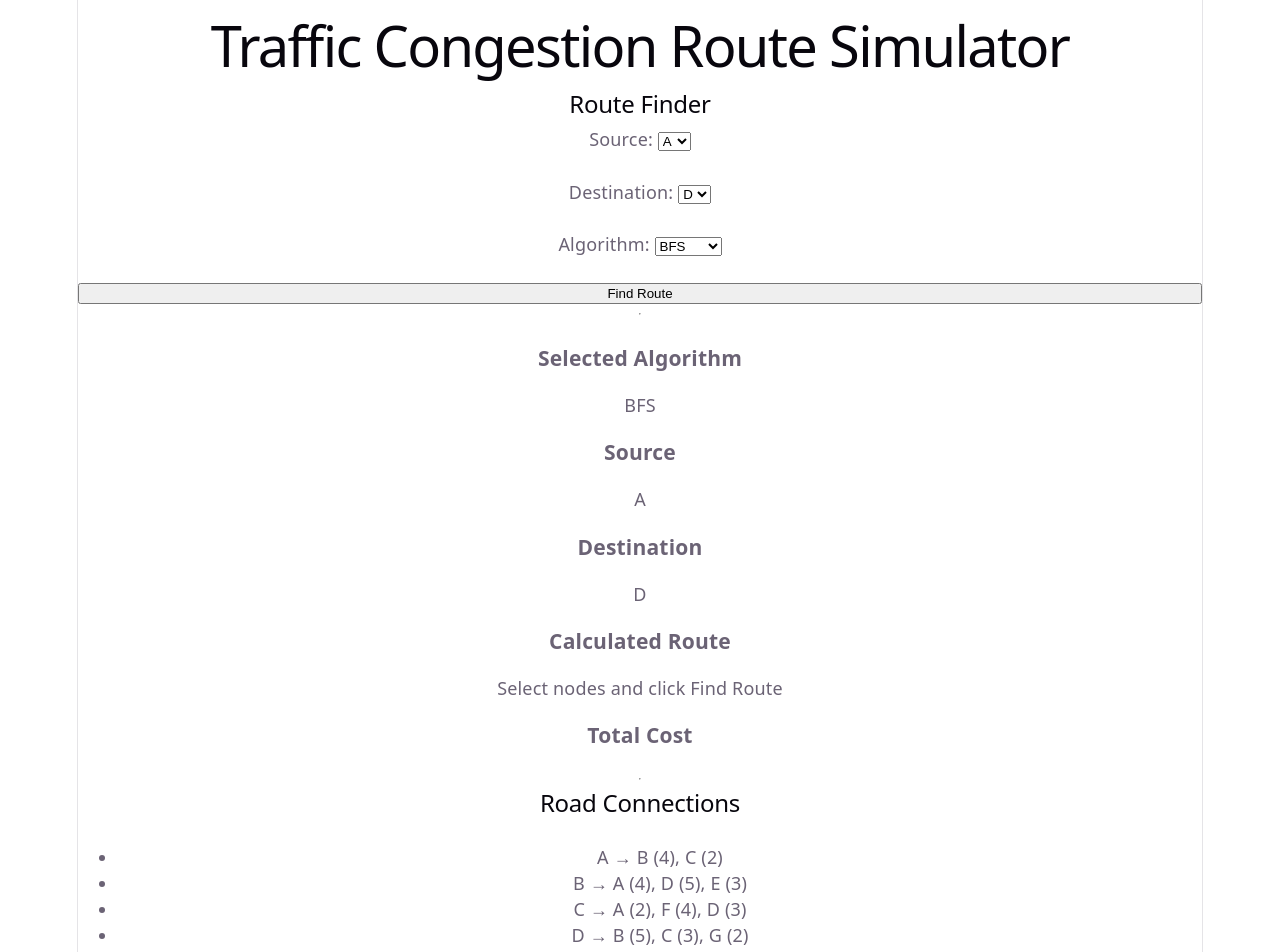
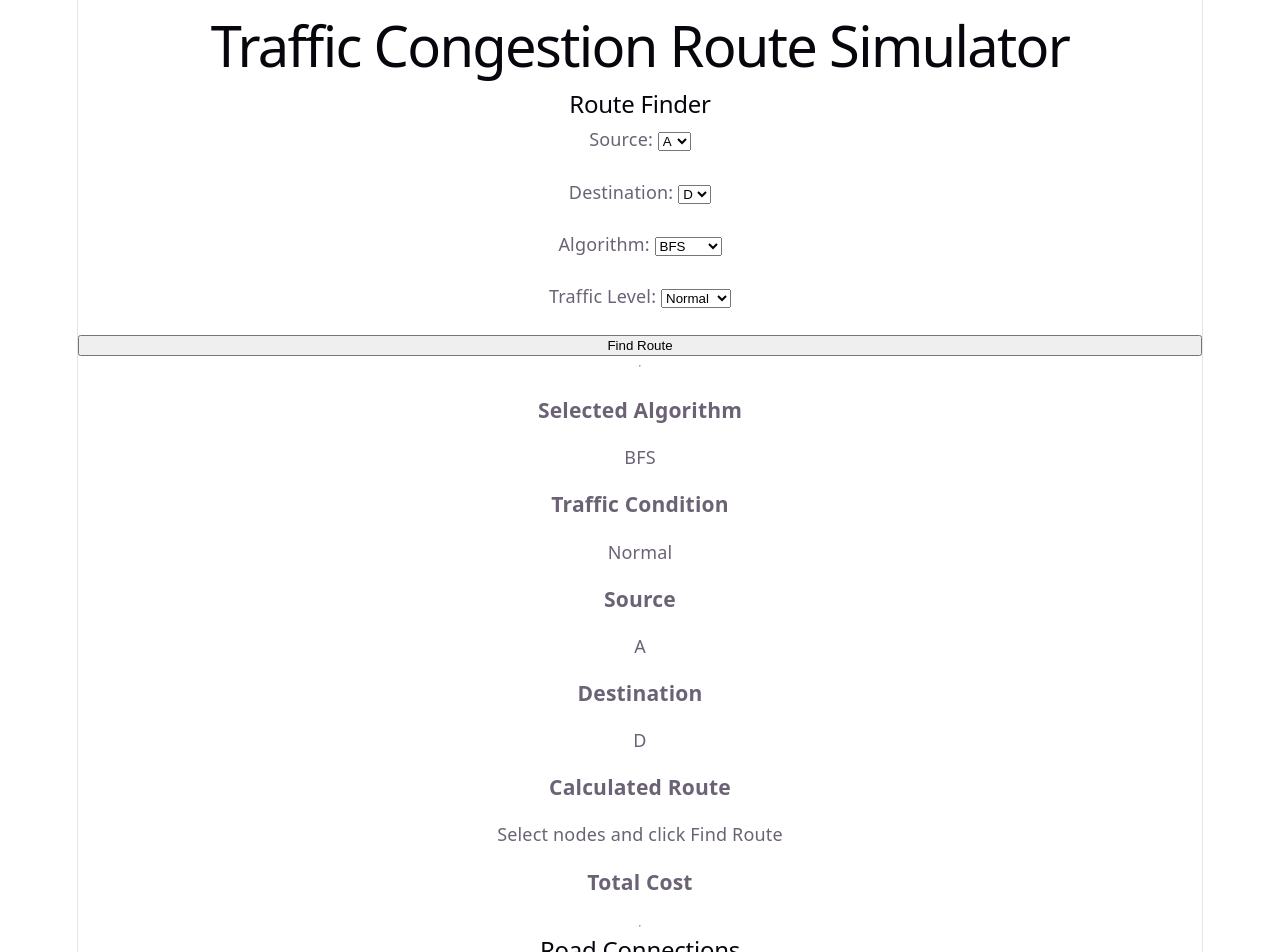
Before and after one commit to Arnavx24/traffic-congestion-route-simulator, a React app in the folder frontend/: page / in a window 1280 px wide. Shown: the top 952 px of the page. Built offline with nearby package versions, Linux system fonts and the light colour scheme; the HTML template or start-up script is replaced by a standard one.

Commit message:
Expand road network and add traffic simulation

```diff
--- a/frontend/src/App.jsx
+++ b/frontend/src/App.jsx
@@ -2,31 +2,47 @@ import { useState } from "react";
 import { graph } from "./graph/graphData";
 import { bfs } from "./algorithms/bfs";
 import { dijkstra } from "./algorithms/dijkstra";
+import { applyTraffic } from "./utils/applyTraffic";
 
 function App() {
   const [source, setSource] = useState("A");
   const [destination, setDestination] = useState("D");
   const [route, setRoute] = useState([]);
   const [algorithm, setAlgorithm] = useState("BFS");
+  const [traffic, setTraffic] = useState("Normal");
   const [cost, setCost] = useState(null);
 
   const findRoute = () => {
+    const updatedGraph = applyTraffic(
+      graph,
+      traffic
+    );
+
     if (algorithm === "BFS") {
-    const result = bfs(graph, source, destination);
+      const result = bfs(
+        updatedGraph,
+        source,
+        destination
+      );
 
       setRoute(result);
-    setCost("Not Applicable");
+      setCost("Based on hop count");
     }
 
     if (algorithm === "Dijkstra") {
       const result = dijkstra(
-      graph,
+        updatedGraph,
         source,
         destination
       );
 
       setRoute(result.path);
       setCost(result.cost);
+    }
+
+    if (algorithm === "A*") {
+      setRoute([]);
+      setCost("Implementation in progress");
     }
   };
 
@@ -44,7 +60,10 @@ function App() {
           onChange={(e) => setSource(e.target.value)}
         >
           {Object.keys(graph).map((node) => (
-            <option key={node} value={node}>
+            <option
+              key={node}
+              value={node}
+            >
               {node}
             </option>
           ))}
@@ -58,10 +77,15 @@ function App() {
 
         <select
           value={destination}
-          onChange={(e) => setDestination(e.target.value)}
+          onChange={(e) =>
+            setDestination(e.target.value)
+          }
         >
           {Object.keys(graph).map((node) => (
-            <option key={node} value={node}>
+            <option
+              key={node}
+              value={node}
+            >
               {node}
             </option>
           ))}
@@ -75,11 +99,30 @@ function App() {
 
         <select
           value={algorithm}
-          onChange={(e) => setAlgorithm(e.target.value)}
+          onChange={(e) =>
+            setAlgorithm(e.target.value)
+          }
         >
           <option>BFS</option>
           <option>Dijkstra</option>
           <option>A*</option>
+        </select>
+      </div>
+
+      <br />
+
+      <div>
+        <label>Traffic Level: </label>
+
+        <select
+          value={traffic}
+          onChange={(e) =>
+            setTraffic(e.target.value)
+          }
+        >
+          <option>Normal</option>
+          <option>Medium</option>
+          <option>Heavy</option>
         </select>
       </div>
 
@@ -94,6 +137,9 @@ function App() {
       <h3>Selected Algorithm</h3>
       <p>{algorithm}</p>
 
+      <h3>Traffic Condition</h3>
+      <p>{traffic}</p>
+
       <h3>Source</h3>
       <p>{source}</p>
 
@@ -101,14 +147,13 @@ function App() {
       <p>{destination}</p>
 
       <h3>Calculated Route</h3>
-
       <p>
         {route.length > 0
           ? route.join(" → ")
           : "Select nodes and click Find Route"}
       </p>
+
       <h3>Total Cost</h3>
-
       <p>{cost}</p>
 
       <hr />
@@ -116,7 +161,8 @@ function App() {
       <h2>Road Connections</h2>
 
       <ul>
-        {Object.entries(graph).map(([node, neighbors]) => (
+        {Object.entries(graph).map(
+          ([node, neighbors]) => (
             <li key={node}>
               {node} →{" "}
               {neighbors
@@ -126,7 +172,8 @@ function App() {
                 )
                 .join(", ")}
             </li>
-        ))}
+          )
+        )}
       </ul>
     </>
   );
--- a/frontend/src/graph/graphData.js
+++ b/frontend/src/graph/graphData.js
@@ -12,8 +12,8 @@ export const graph = {
 
   C: [
     { node: "A", weight: 2 },
-    { node: "F", weight: 4 },
-    { node: "D", weight: 3 }
+    { node: "D", weight: 3 },
+    { node: "F", weight: 4 }
   ],
 
   D: [
--- /dev/null
+++ b/frontend/src/utils/applyTraffic.js
@@ -0,0 +1,22 @@
+export function applyTraffic(graph, level) {
+  let multiplier = 1;
+
+  if (level === "Medium") {
+    multiplier = 1.5;
+  }
+
+  if (level === "Heavy") {
+    multiplier = 2;
+  }
+
+  const updatedGraph = {};
+
+  for (const node in graph) {
+    updatedGraph[node] = graph[node].map((neighbor) => ({
+      ...neighbor,
+      weight: Math.round(neighbor.weight * multiplier)
+    }));
+  }
+
+  return updatedGraph;
+}
```
Lines whose indentation alone changed are shown as unchanged.
